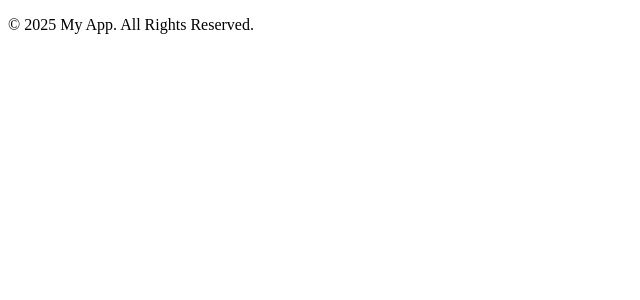
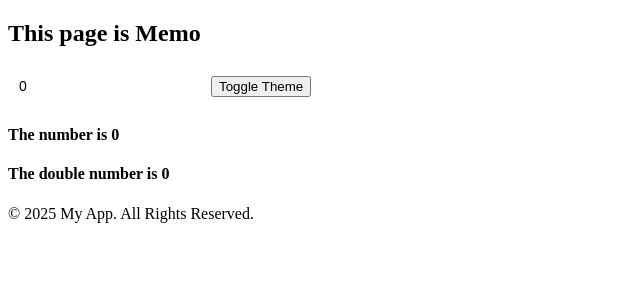
Before and after one commit to vignesh0705/MERN-STACK, a React (Vite) app in the folder SECE_Frontend/: page /use-memo in a window 1280 px wide. Shown: the top 300 px of the page, without its empty margins (0-640 px from the left). Built offline with nearby package versions, Linux system fonts and the light colour scheme.

Commit message:
23.1.25 Fn

```diff
--- a/SECE_Frontend/src/App.jsx
+++ b/SECE_Frontend/src/App.jsx
@@ -9,6 +9,8 @@ import SignUp from "./components/FunctionalComponents/Signup";
 import UseEffect from "./components/FunctionalComponents/UseEffect";
 import UseStateComponent from "./components/FunctionalComponents/UseState";
 import UseEffectAPI from "./components/FunctionalComponents/UseEffectAPI";
+import UseRef from "./components/FunctionalComponents/UseRef";
+import UseMemo from "./components/FunctionalComponents/UseMemo";
 
 
 const App = () => {
@@ -25,6 +27,8 @@ const App = () => {
        <Route path="/profile" element={<Profile name="Vigneshvar pandi" age={19} profession="Developer" />}></Route>
        <Route path="/contact" element={<Contact />}></Route>   {/* state Example */}
        <Route path="/use-api" element={<UseEffectAPI/>}></Route>
+       <Route path="/use-ref" element={<UseRef/>}></Route>
+       <Route path="/use-memo" element={<UseMemo/>}></Route>
        {/*<Routerpath="" */}
        </Routes>
       </BrowserRouter>
--- a/SECE_Frontend/src/components/FunctionalComponents/Navbar.jsx
+++ b/SECE_Frontend/src/components/FunctionalComponents/Navbar.jsx
@@ -26,6 +26,8 @@ const Navbar = () => {
                 <li><Link to="/use-state" className="link">Use State</Link></li>
                 <li><Link to="/use-effect" className="link">Use Effect</Link></li>
                 <li><Link to="/use-api" className="link">Use API</Link></li>
+                <li><Link to="/use-ref" className="link">Use Ref</Link></li>
+                <li><Link to="/use-memo" className="link">use Memo</Link></li>
               </ul>
             )}
           </div>
--- /dev/null
+++ b/SECE_Frontend/src/components/FunctionalComponents/UseMemo.jsx
@@ -0,0 +1,29 @@
+import { useMemo, useState } from "react";
+
+var slowFunction = (num) => {
+    for (let slow = 0; slow < 10000000; slow++) {}
+    return num * 2;
+}
+
+const UseMemo = () => {
+    var[num, setNum] = useState(0);
+    var[dark, setDark]= useState(false);
+    var styling = {
+        backgroundColor: dark ? "black" : "White",
+        color: dark ? "white" : "black",
+    }
+
+    var doubleNumber = useMemo(() => {
+        return slowFunction(num)
+    },[num])
+    return(
+        <div className="" style={styling}>
+            <h2>This page is Memo</h2>
+            <input type="number" value={num} onChange={(e) => {setNum(e.target.value)}} />
+            <button onClick={() => setDark(curTheme => !curTheme)}>Toggle Theme</button>
+            <h4>The number is {num} </h4>
+            <h4>The double number is {doubleNumber} </h4>
+        </div>
+    )
+}
+export default UseMemo;
--- /dev/null
+++ b/SECE_Frontend/src/components/FunctionalComponents/UseRef.jsx
@@ -0,0 +1,26 @@
+import { useRef, useState, useEffect } from "react";
+
+const UseRefExample = () => {
+    var [text, setText] = useState("");
+    var preRender = useRef("");
+
+    useEffect(() => {
+        console.log(preRender.current);
+        preRender.current = text;
+    }, [text]);
+
+    return (
+        <div className="">
+            <h2>This is UseRef Example</h2>
+            <input
+                type="text"
+                value={text}
+                onChange={(e) => setText(e.target.value)}
+            />
+            <h4>Entered text is: {text}</h4>
+            <h4>Previous text was: {preRender.current}</h4>
+        </div>
+    );
+};
+
+export default UseRefExample;
```
